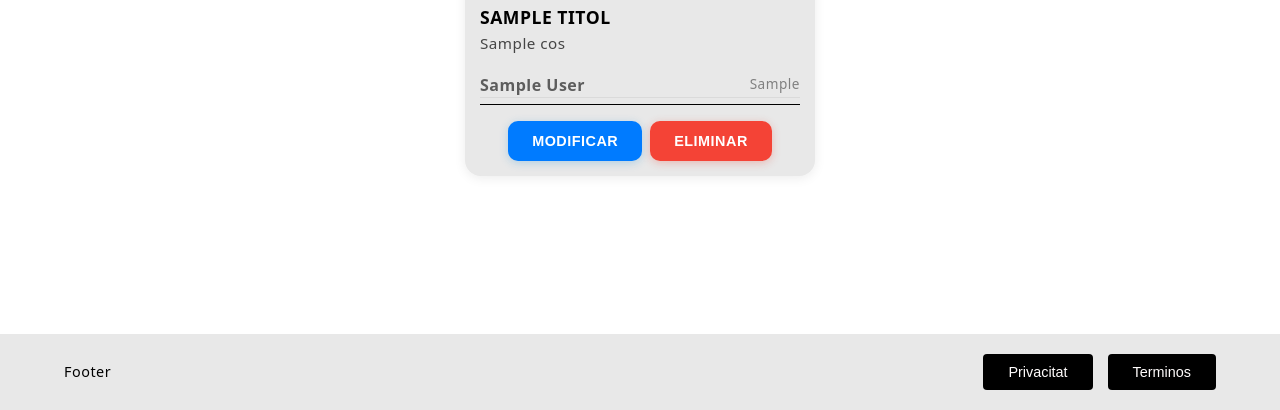
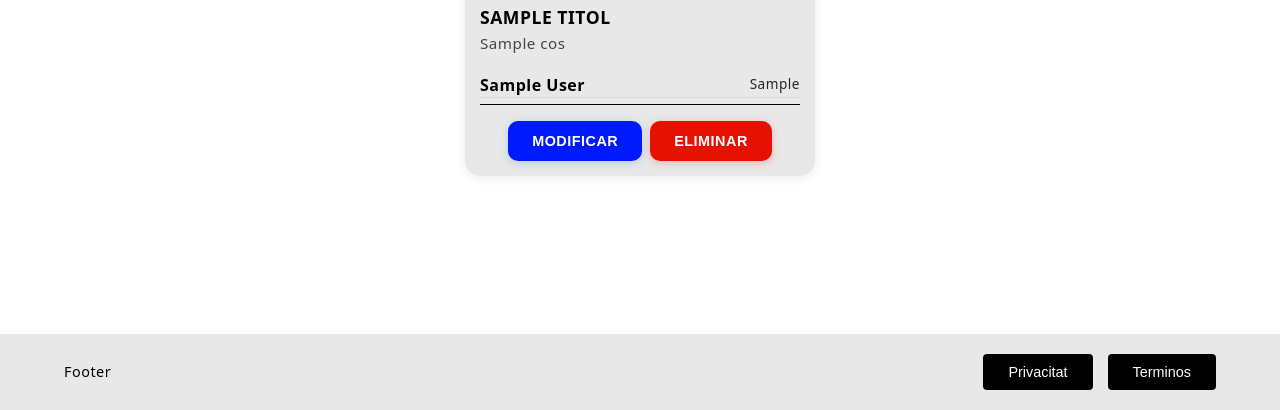
Before and after one commit to AngheloPJ/Projecte_APardo_DAW2, a PHP site: the page made by app/view/main-view.php in a window 1280 px wide. Shown: the part 390-800 px from the top of the page. Run offline with PHP 8.4, Linux system fonts and the light colour scheme; the visitor is signed in with stand-in values (Sample User, id 1); data comes from the database, SQL or seed files in the repository; the template is opened without the code that fills it: most values are stand-ins (such as "Sample title", 1, 10 or a date in 2020); data that the repository does not hold is empty; some libraries are stand-ins or nearby versions; some web fonts are replaced.

Commit message:
Correcció de contrastos
- Correció de contrast dels botons principals

```diff
--- a/resources/css/home.css
+++ b/resources/css/home.css
@@ -129,12 +129,12 @@ main {
 }
 
 .creditos p:first-child {
-    color: rgba(0, 0, 0, 0.6);
+    color: var(--color-text-primary);
     font-weight: 600;
 }
 
 .creditos p:last-child {
-    color: rgba(0, 0, 0, 0.45);
+    color: #252525;
     font-size: 0.85rem;
     font-style: normal;
 }
--- a/resources/css/main.css
+++ b/resources/css/main.css
@@ -45,10 +45,10 @@
 
     --color-boton-primary: #000;
 
-    --color-boton-secondary: #007bff;
-    --color-btn-secondary-hover: #0066d6;
-    --color-boton-third: #f44336;
-    --color-btn-third-hover: #d32f2f;
+    --color-boton-secondary: #001aff;
+    --color-btn-secondary-hover: #2facf9;
+    --color-boton-third: #e61102;
+    --color-btn-third-hover: #fa4f4f;
 
     --color-boton-hover: #6053f7;
     --color-boton-selected: #6053f7;
```
